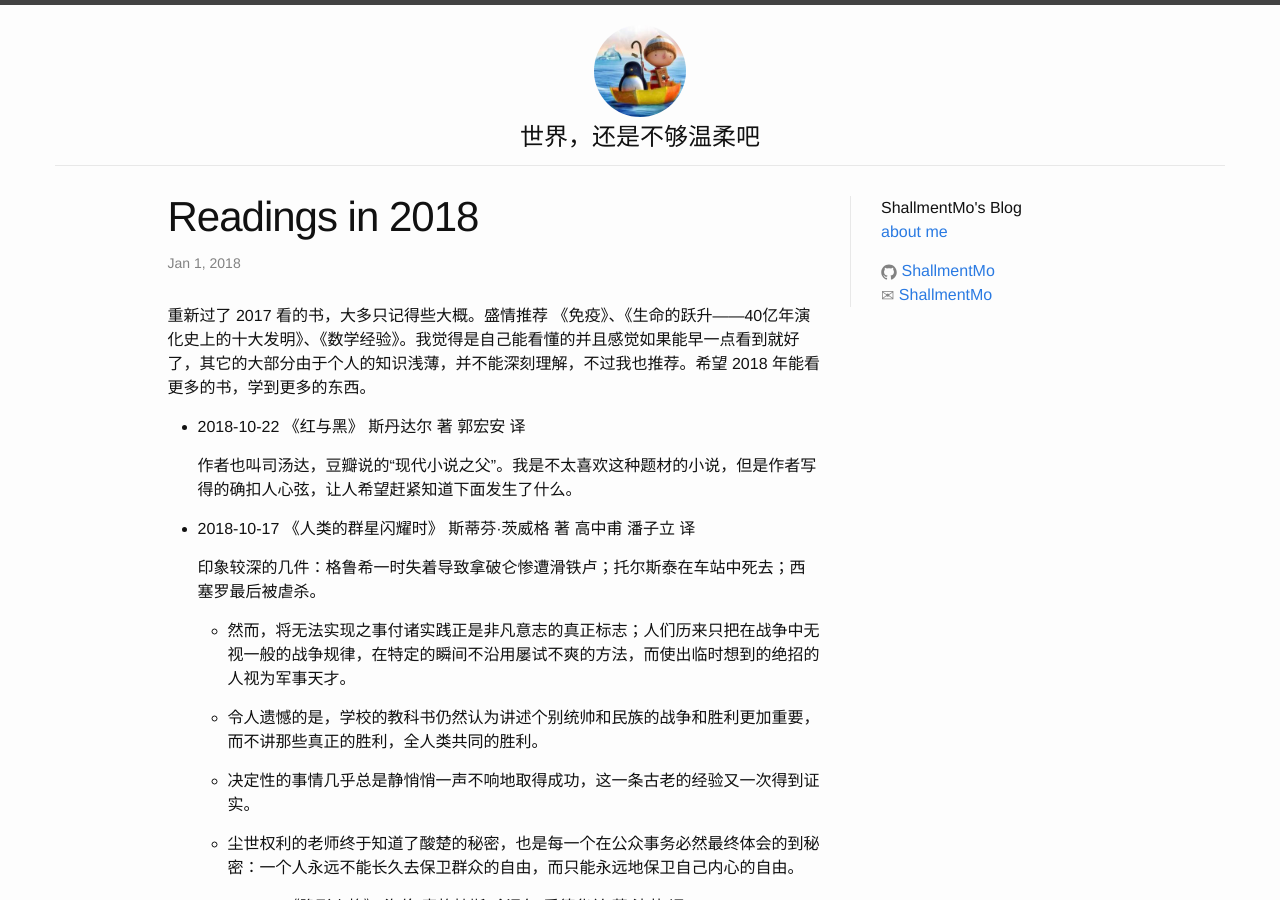
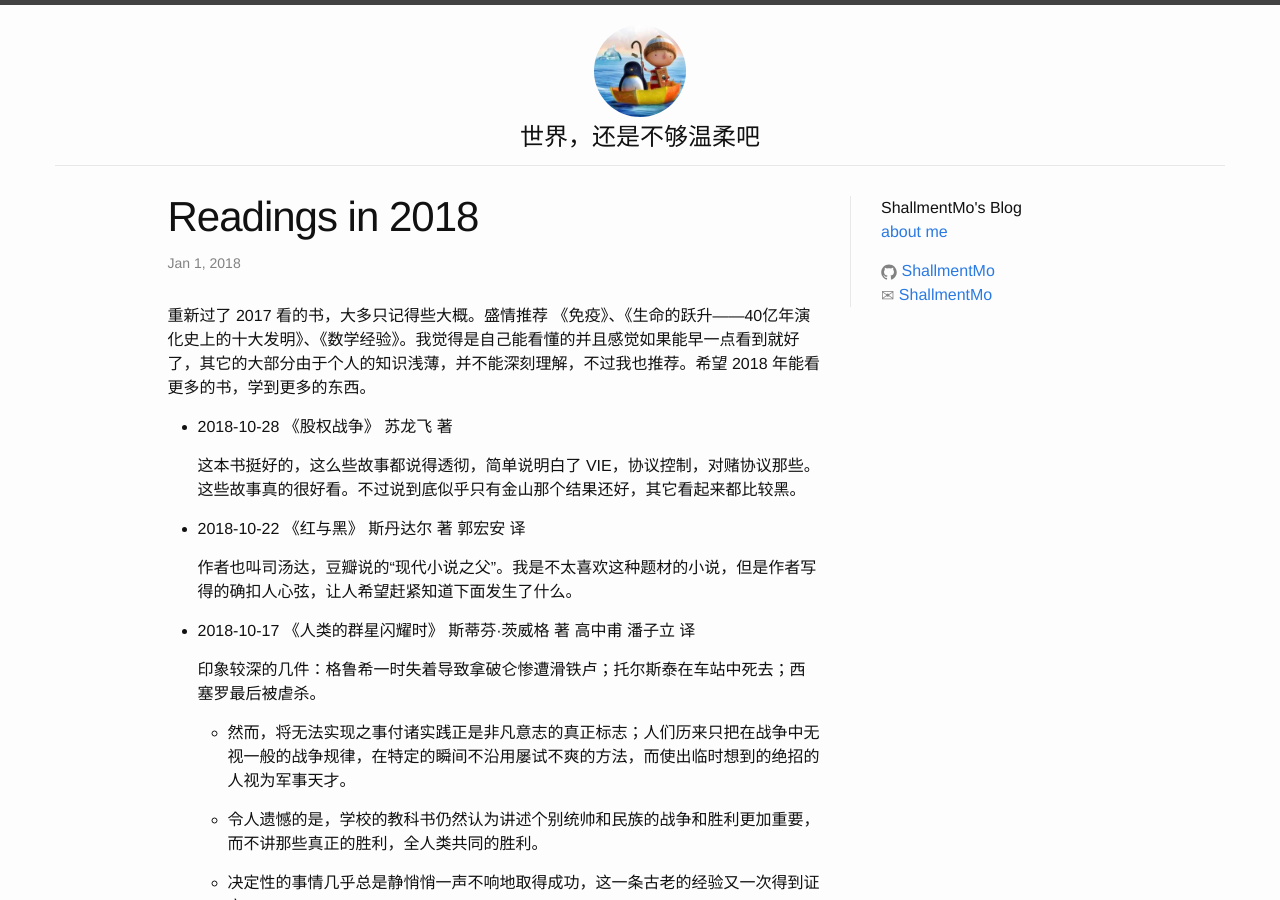
Before and after one commit to ShallmentMo/shallmentmo.github.com, a Jekyll site: the page built from _posts/2018-01-01-reading-in-2018.md, in a window 1280 px wide and 900 px high. Built offline with Jekyll 4.4.1, drawn with Linux system fonts in a browser that asks for light colours.

Commit message:
add 2018-10-28 reading

```diff
--- a/_posts/2018-01-01-reading-in-2018.md
+++ b/_posts/2018-01-01-reading-in-2018.md
@@ -6,6 +6,10 @@ categories: posts
 ---
 
 重新过了 2017 看的书，大多只记得些大概。盛情推荐 《免疫》、《生命的跃升——40亿年演化史上的十大发明》、《数学经验》。我觉得是自己能看懂的并且感觉如果能早一点看到就好了，其它的大部分由于个人的知识浅薄，并不能深刻理解，不过我也推荐。希望 2018 年能看更多的书，学到更多的东西。
+
+* 2018-10-28 《股权战争》 苏龙飞 著
+
+  这本书挺好的，这么些故事都说得透彻，简单说明白了 VIE，协议控制，对赌协议那些。这些故事真的很好看。不过说到底似乎只有金山那个结果还好，其它看起来都比较黑。
 
 * 2018-10-22 《红与黑》 斯丹达尔 著 郭宏安 译
 
```
